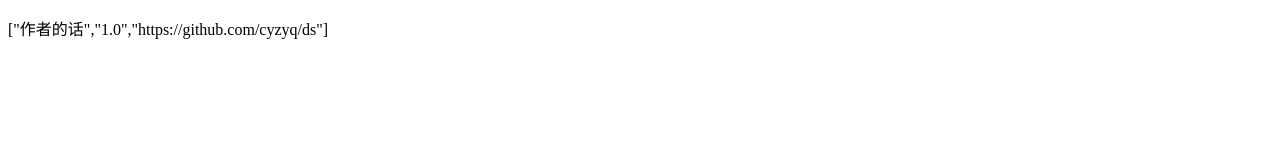
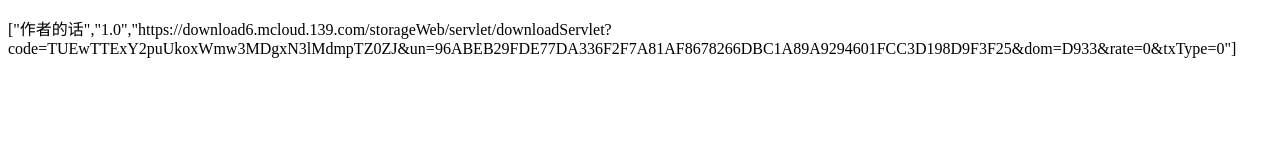
Before and after one commit to cyzyq/wd, a plain HTML site: page index.html in a window 1280 px wide. Drawn offline with Linux system fonts and the light colour scheme.

Commit message:
Update index.html

```diff
--- a/index.html
+++ b/index.html
@@ -4,6 +4,6 @@
     <title>简单网页</title>
 </head>
 <body>
-    <p>["作者的话","1.0","https://github.com/cyzyq/ds"]</p>
+    <p>["作者的话","1.0","https://download6.mcloud.139.com/storageWeb/servlet/downloadServlet?code=TUEwTTExY2puUkoxWmw3MDgxN3lMdmpTZ0ZJ&un=96ABEB29FDE77DA336F2F7A81AF8678266DBC1A89A9294601FCC3D198D9F3F25&dom=D933&rate=0&txType=0"]</p>
 </body>
 </html>
```
